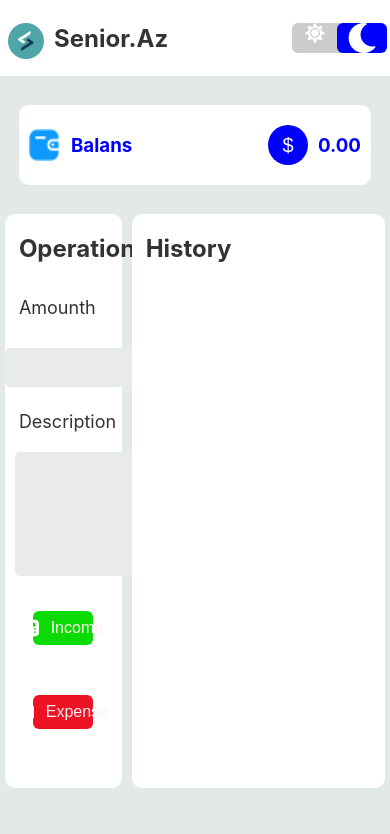
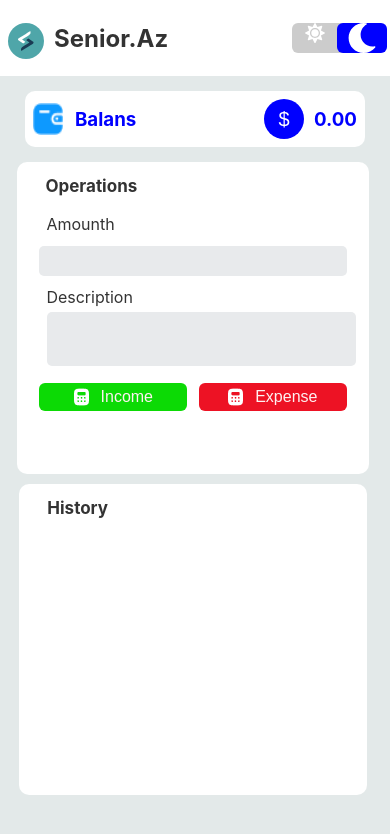
Before and after one commit to huseynhk/Wallet.React, a React (Create React App) app: page / in a window 390 px wide. Shown: the top 834 px of the page. Built offline with nearby package versions, Linux system fonts and the light colour scheme.

Commit message:
responsive

```diff
--- a/src/components/InputTable.jsx
+++ b/src/components/InputTable.jsx
@@ -172,6 +172,7 @@ function InputTable() {
           )}
         </p>
       </div>
+
       <div>
         <div id="mainContainer">
           <div id="leftSide" className={`navbar-${theme}`}>
--- a/src/components/main.css
+++ b/src/components/main.css
@@ -1,4 +1,3 @@
-
 .theme-light {
   background-color: #e3e9e9;
   color: #000000;
@@ -122,7 +121,6 @@
 }
 
 #dropdown-menu {
-  /* background-color: #ffffff; */
   padding: 10px;
   display: flex;
   flex-direction: column;
@@ -138,7 +136,6 @@
 }
 
 #dropdown-item {
-  /* background-color: #fff; */
   border: none;
 }
 
@@ -220,12 +217,11 @@
   margin-left: 14px;
 }
 
-
 #leftSide button {
   padding: 8px 30px;
   border-radius: 6px;
-  width: 45%;
-  margin: 25px 10px;
+  width: 47%;
+  margin: 25px 6px;
   border: none;
   font-size: 16px;
 }
@@ -262,25 +258,23 @@
   text-align: start;
   margin-left: 14px;
 }
-.decArea{
+.decArea {
   display: flex;
   justify-content: start;
   align-items: center;
   margin-left: 14px;
 }
 
-.desText{
+.desText {
   margin-left: 16px;
   margin-bottom: 24px;
   font-size: 18px;
 }
 
-
-
 .switch {
   position: relative;
   display: inline-block;
-  width:90px;
+  width: 90px;
   height: 30px;
 }
 
@@ -291,7 +285,6 @@
 .switch.dark .slider {
   background-color: #555;
 }
-
 
 .slider {
   position: absolute;
@@ -336,16 +329,168 @@ input:checked + .slider:before {
 
 .toggle-icon {
   color: #fff;
-
 }
 
 .toggle-icon.active {
   color: #fff;
-  width:50px;
+  width: 50px;
   height: 30px;
   border-radius: 6px;
 }
 
 .slider.round span {
- font-size: 20px;
+  font-size: 20px;
 }
+
+@media screen and (max-width: 1350px) {
+  #leftSide button {
+    width: 43%;
+    margin: 25px 4px;
+    font-size: 15px;
+  }
+  #leftSide .description {
+    width: 82%;
+    margin: 10px 20px;
+    height: 100px;
+  }
+
+  #leftSide input {
+    width:82%;
+    margin: 10px 10px;
+  }
+}
+
+@media screen and (max-width: 1024px) {
+  #leftSide button {
+    width: 43%;
+    margin: 5px 4px 8px 4px;
+    font-size: 15px;
+  }
+  #leftSide .description {
+    width: 81%;
+    margin: 8px 15px;
+    height: 80px;
+  }
+
+  #leftSide input {
+    width:81%;
+    margin: 7px 5px;
+  }
+  #mainContainer {
+    width:99%;
+    height: 62vh;
+  }
+  .label {
+    float: left;
+    margin: 8px 0px 12px 16px;
+    font-size: 17px;
+  }
+}
+
+@media screen and (max-width: 912px) {
+  #leftSide .description {
+    margin: 15px;
+  }
+}
+
+
+
+@media screen and (max-width:768px) {
+  #leftSide .description {
+      width: 81%;
+      margin: 8px 18px 12px 8px;
+      height: 75px;
+  }
+  #leftSide button {
+    width: 42%;
+    margin: 0px 8px;
+    font-size: 8px;
+  }
+}
+
+
+@media screen and (max-width:720px) {
+  #Balans {
+    height: 40px;
+    padding: 8px;
+    margin: 15px 25px;
+  }
+  #mainContainer {
+    flex-direction: column;
+    align-items: center;
+    justify-content: center;
+    height: 75vh;
+  }
+  #leftSide {
+    width:91%;
+    height: 48%;
+  }
+
+  #leftSide .description {
+    width: 81%;
+    margin: 0px 15px 7px 45px;
+    height: 35px;
+  }
+
+  #leftSide input {
+    width:81%;
+    margin: 7px;
+    height: 2.5%;
+  }
+
+  #leftSide button {
+    padding: 5px 20px;
+    width: 42%;
+    margin: 10px 6px;
+    font-size: 10px;
+  }
+
+  .label {
+    float: left;
+    margin: 4px 0px 5px 29px;
+    font-size: 16px;
+  }
+  #leftSide h2 {
+    margin-left: 28px;
+    font-size: 17px;
+  }
+  #rightSide {
+    width: 90%;
+    height: 50%;
+    margin-top: 10px;
+    font-size: 10px;
+  }
+  #rightSide h2 {
+    margin-left: 28px;
+    font-size: 17px;
+  }
+  .decArea {
+    margin-left: 25px;
+  }
+  .decArea p {
+    font-size: 14px;
+  }
+}
+
+
+
+@media screen and (max-width:540px) {
+
+  #leftSide {
+    width:91%;
+    height: 50%;
+  }
+
+
+  #leftSide input {
+    width:81%;
+    margin: 7px;
+    height: 2%;
+  }
+
+  #leftSide .description {
+    margin: 0px 15px 7px 30px;
+    height: 30px;
+  }
+
+}
```
